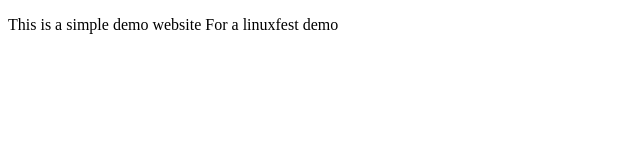
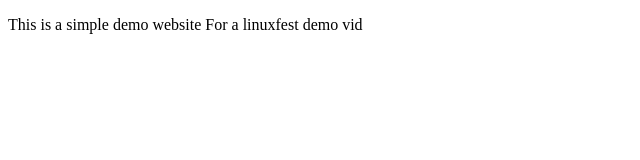
Before and after one commit to coltonoslund/automagically, a website: page public/index.html in a window 1280 px wide. Shown: the full height of the page, 0-640 px from the left. Drawn offline with Linux system fonts and the light colour scheme.

Commit message:
push test 3

```diff
--- a/public/index.html
+++ b/public/index.html
@@ -3,6 +3,6 @@
 <title>Linux Fest Demo</title>
 <body>
 <p> This is a simple demo website
-For a linuxfest demo</p>
+For a linuxfest demo vid</p>
 </body>
 </html>
```
